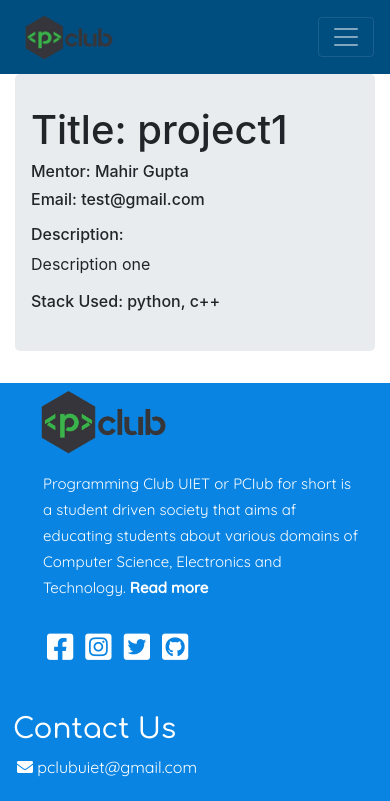
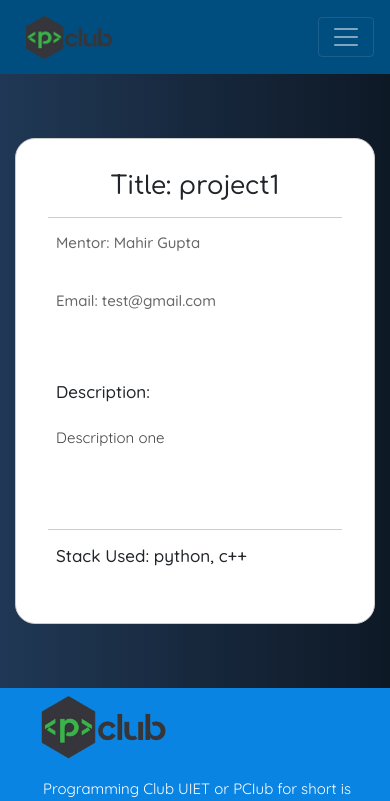
Before and after one commit to Mahir-G/psoc2020, a Django app: page /projects/12/ in a window 390 px wide. Shown: the top 801 px of the page. Run offline with Django 3.2, Linux system fonts and the light colour scheme; data comes from the database, SQL or seed files in the repository; some libraries are stand-ins or nearby versions; some web fonts are replaced; grey boxes are pictures that could not be loaded.

Commit message:
Styled description page and made every page responsive

```diff
--- a/mentors/static/mentors/css/base.css
+++ b/mentors/static/mentors/css/base.css
@@ -83,7 +83,7 @@ body {
 }
 
 .create-project {
-    height: 150px;
+    height: 200px;
     text-align: center;
 }
 
@@ -91,7 +91,7 @@ body {
     font-family: 'Quicksand';
     background: transparent;
     border: none;
-    margin-top: 80px;
+    margin-top: 30px;
 }
 
 .create-project button a {
--- /dev/null
+++ b/mentors/static/mentors/css/detail.css
@@ -0,0 +1,108 @@
+body {
+    background: linear-gradient(to right, #203855 0, #17283d 50%, #0e1926 100%);
+}
+
+.detail-section {
+    font-family: 'Quicksand';
+    width: 80%;
+    margin: 4rem auto 4rem auto;
+    /* color: white; */
+    /* text-align: center; */
+}
+
+form {
+    border: 1px solid #ccc;
+    padding: 2rem;
+    border-radius: 20px;
+    background: #fff;
+}
+
+.proj-title h1 {
+    font-family: 'Comfortaa';
+    font-size: 40px;
+    text-align: center;
+}
+
+h6, p {
+    padding: 1rem 0.5rem;
+}
+
+h6 {
+    font-size: 17px;
+}
+
+.description {
+    margin-top: 2.5rem;
+}
+
+.description p {
+    font-size: 15px;
+    padding-top: 0;
+    color: #444;
+    margin-bottom: 4rem;
+    /* color: #ccc; */
+}
+
+.mentor {
+    display: flex;
+    margin-top: 0;
+}
+
+.mentor h6 {
+    color: #666;
+}
+
+.mentor-email {
+    margin-left: auto;
+}
+
+hr {
+    border-top: 1px solid #ccc;
+}
+
+.header-hr {
+    margin-bottom: 0;
+}
+
+.stack h6 {
+    padding-top: 0;
+}
+
+.approve {
+    margin-left: 0.4rem;
+}
+
+.status {
+    margin-bottom: 0;
+    padding-bottom: 1rem;
+}
+
+@media only screen and (max-width:768px) {
+    .detail-section {
+        width: 90%;
+    }
+    .proj-title h1 {
+        font-size: 30px;
+    }
+    .mentor {
+        display: block;
+    }
+    .mentor h6 {
+        font-size: 15px;
+    }
+}
+
+@media only screen and (max-width:501px) {
+    .detail-section {
+        width: 100%;
+    }
+    .proj-title h1 {
+        font-size: 25px;
+    }
+    .description h6 {
+        font: 15px;
+    }
+    .description p {
+        font: 13px;
+    }
+}
--- a/mentors/static/mentors/css/style-login.css
+++ b/mentors/static/mentors/css/style-login.css
@@ -1,4 +1,8 @@
 /* START: HEADER */
+
+form {
+    font-family: 'Quicksand';
+}
 
 #topHeader {
     border-bottom: 1px solid #ebebeb;
@@ -50,6 +54,7 @@ body {
     background: #f7f7f7;
     box-shadow: 0px 2px 2px rgba(0, 0, 0, 0.3);
     padding: 30px;
+    border-radius: 4px;
 }
 
 .login-form h2 {
--- a/mentors/templates/mentors/create_project.html
+++ b/mentors/templates/mentors/create_project.html
@@ -2,6 +2,9 @@
 <link rel="stylesheet" href="{% static 'mentors/css/create-project.css' %}" />
     <div class = "section">
         <div class="container">
+            <div class="descrip-head">
+                <h1>Create Project</h1>
+            </div>
             <div class="row justify-content-center">
                 <form enctype="multipart/form-data" method="POST">
                     {% csrf_token %}
--- a/mentors/templates/mentors/login.html
+++ b/mentors/templates/mentors/login.html
@@ -30,7 +30,7 @@
         <label class="pull-left checkbox-inline pb-3"
           ><input type="checkbox" /> Remember me</label
         >
-        <a href="#" class="pull-right">Forgot Password?</a>
+        {% comment %} <a href="#" class="pull-right">Forgot Password?</a> {% endcomment %}
       </div>
 
       {% if messages %}
--- a/projects/templates/projects/adminindex.html
+++ b/projects/templates/projects/adminindex.html
@@ -2,11 +2,11 @@
 <link rel="stylesheet" href="{% static 'mentors/css/style.css' %}" />
 <section class="home-section pt-4 pb-5">
   <div class="container">
-    <div class="row" style="margin-top: 30px; margin-bottom: 30px;">
+    <div class="row card-set">
       {% if projects|length > 0  %}
         {% for project in projects %}
-        <div class="col-md-4">
-          <div class="card shadow" style="width: 20rem; margin: 30px 0px;">
+        <div class="col-lg-4 col-md-12 justify-content-center">
+          <div class="card shadow">
             <div class="inner">
               <img
                 src="{% static 'mentors/img/card1.jpg' %}"
--- a/projects/templates/projects/detail.html
+++ b/projects/templates/projects/detail.html
@@ -1,14 +1,31 @@
-{% extends 'mentors/base.html' %}
-{% block body_block %}
+{% extends 'mentors/base.html' %} {% load static %} {% block body_block %}
+<link rel="stylesheet" href="{% static 'mentors/css/detail.css' %}" />
     <div class="container">
-        <div class="jumbotron">
+        <div class="detail-section">
             <form method="post" method="{% url 'projects:detail' project.id %}">
                 {% csrf_token %}
-                <h1>Title: {{ project.title }}</h1>
-                <h6>Mentor: {{ project.mentor.name }}</h6>
-                <h6>Email: {{ project.mentor.user.email }}</h6>
-                <p><h6>Description: </h6>{{ project.description }}</p>
-                <h6>Stack Used: {{ project.stack }}</h6>
+                <div class="proj-title">
+                    <h1>Title: {{ project.title }}</h1>
+                    {% comment %} <hr> {% endcomment %}
+                </div>
+                <hr class="header-hr">
+                <div class="mentor">
+                    <h6>Mentor: {{ project.mentor.name }}</h6>
+                    <div class="mentor-email">
+                        <h6>Email: {{ project.mentor.user.email }}</h6>
+                        {% comment %} <hr> {% endcomment %}
+                    </div>
+                    {% comment %} <hr> {% endcomment %}
+                </div>
+                {% comment %} <hr class="header-hr"> {% endcomment %}
+                <div class="description">
+                    <h6>Description:</h6>
+                    <p>{{ project.description }}</p>
+                    <hr>
+                </div>
+                <div class="stack">
+                    <h6>Stack Used: {{ project.stack }}</h6>
+                </div>
                 {% if is_mentee %}
                     {% if already_applied %}
                         <p>Already Applied</p>
--- a/projects/templates/projects/index.html
+++ b/projects/templates/projects/index.html
@@ -2,11 +2,11 @@
 <link rel="stylesheet" href="{% static 'mentors/css/style.css' %}" />
 <section class="home-section pt-4 pb-5">
   <div class="container">
-    <div class="row" style="margin-top: 30px; margin-bottom: 30px;">
+    <div class="row card-set">
       {% if projects|length > 0  %}
         {% for project in projects %}
-        <div class="col-md-4">
-          <div class="card shadow" style="width: 20rem; margin: 30px 0px;">
+        <div class="col-lg-4 col-md-12 justify-content-center">
+          <div class="card shadow">
             <div class="inner">
               <img
                 src="{% static 'mentors/img/card1.jpg' %}"
```
Also changed, not shown: mentors/static/mentors/css/create-project.css (+46 -0 lines), mentors/static/mentors/css/style.css (+11 -5 lines), mentors/templates/mentors/dashboard.html (+11 -10 lines), projects/templates/projects/admindetail.html (+26 -9 lines), mentors/static/mentors/img/project-2.png.
